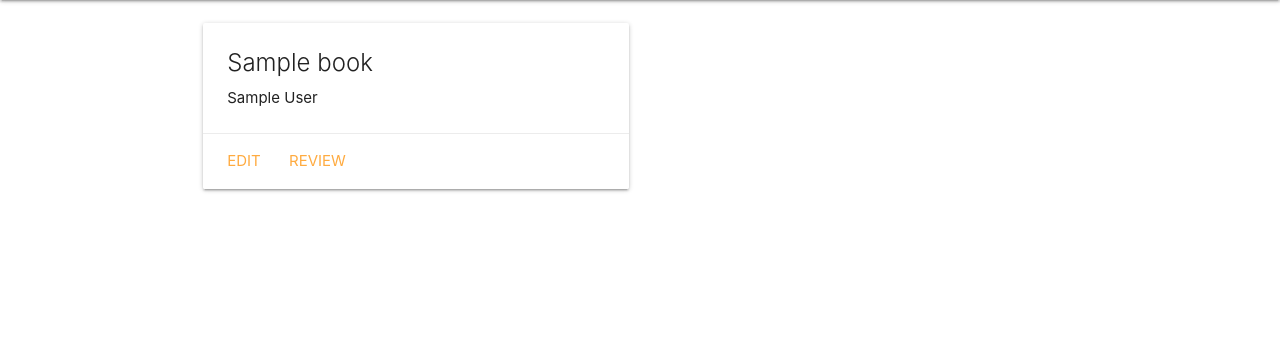
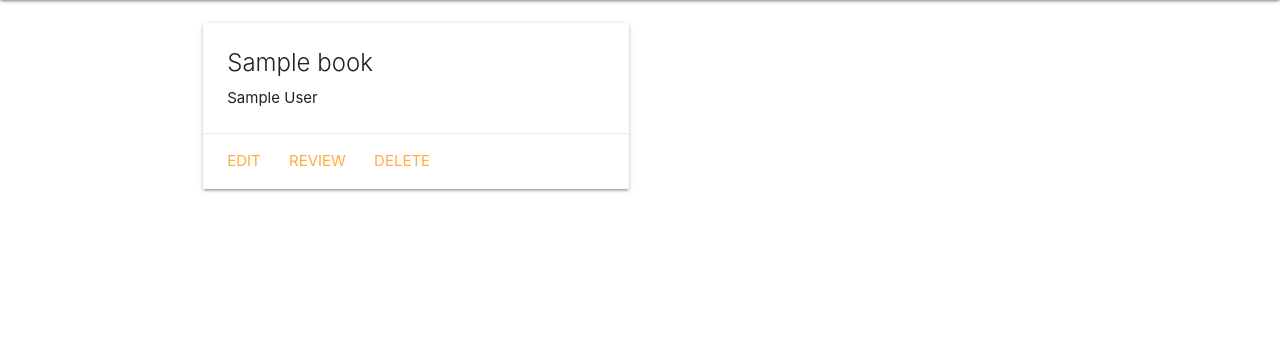
Before and after one commit to Code-Institute-Submissions/Data-Centric-Project-9, a Flask app: page / in a window 1280 px wide. Shown: the part 64-409 px from the top of the page. Run offline with Flask 2, Linux system fonts and the light colour scheme; a database or web service that is not in the repository returns one stand-in record (values such as "Sample title"); some libraries are stand-ins or nearby versions.

Commit message:
Implemented function to delete books and reviews from database

```diff
--- a/app.py
+++ b/app.py
@@ -55,6 +55,17 @@ def update_book(book_id):
     # Redirecting to home page
     return redirect(url_for("get_books"))
 
+# Remove selected book from database with all of it reviews
+@app.route("/delete_book/<book_id>")
+def delete_book(book_id):
+    # Find current book in database
+    book = mongo.db.books.find_one({"_id": ObjectId(book_id)})
+    # Remove all reviews of this book
+    mongo.db.reviews.remove({"book_title": book["title"]})
+    # Remove current from database
+    mongo.db.books.remove({"_id": ObjectId(book_id)})
+    return redirect(url_for("get_books"))
+
 # Displaying reviews for selected book
 @app.route("/get_reviews/<book_title>")
 def get_reviews(book_title):
--- a/templates/base.html
+++ b/templates/base.html
@@ -30,12 +30,11 @@
                 </div>
             </nav>
         </div>
-
         <ul class="sidenav" id="mobile-demo">
             <li><a href="{{url_for('get_books')}}">Books</a></li>
         </ul>
     </header>
-
+    <!-- Main Section-->
     <main>
         <div class="container">
             <div class="section">
--- a/templates/get_books.html
+++ b/templates/get_books.html
@@ -15,6 +15,7 @@
             <div class="card-action">
                 <a href="{{url_for('edit_book', book_id=book._id)}}">Edit</a>
                 <a href="{{url_for('get_reviews', book_title=book.title)}}">Review</a>
+                <a href="{{url_for('delete_book', book_id=book._id)}}">Delete</a>
             </div>
         </div>
     </div>
```
